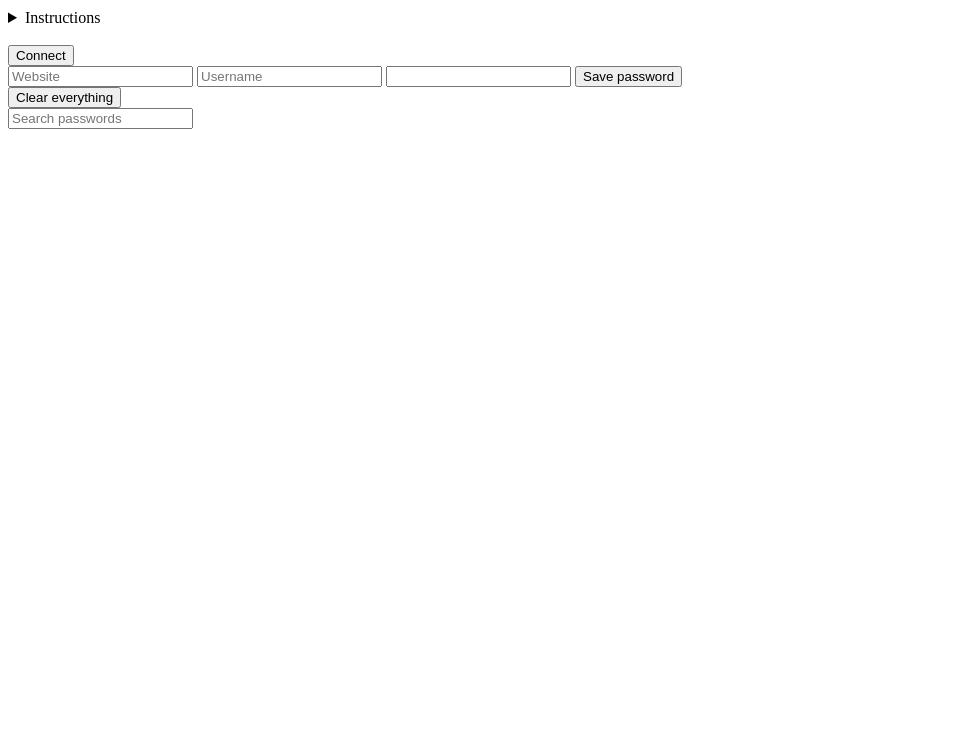
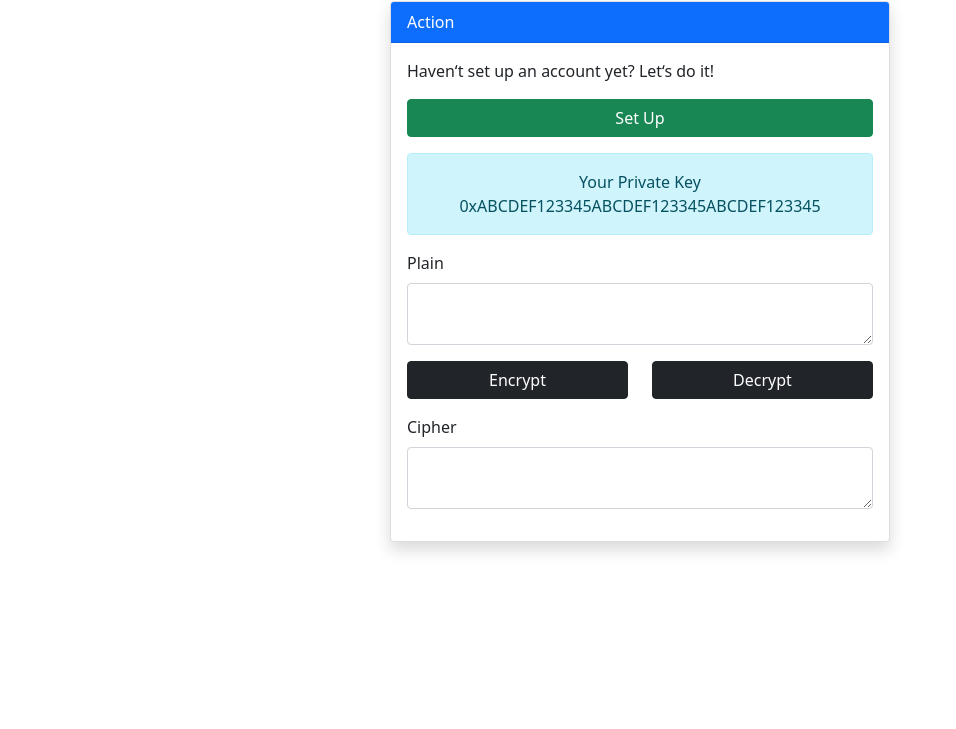
Before and after one commit to shipinstorm/my-first-metamask-snap, a website: page index.html in a window 1280 px wide. Shown: the part 71-800 px from the top of the page, without its empty margins (0-956 px from the left). Drawn offline with nearby package versions, Linux system fonts and the light colour scheme.

Commit message:
Build the UI

```diff
--- a/index.html
+++ b/index.html
@@ -1,12 +1,73 @@
 <!DOCTYPE html>
 <html>
   <head>
-    <title>Hello, Snaps!</title>
+      Jackson's First Ever Meta Mask Snap - Simple Private Key Store
+    </title>
     <link rel="icon" type="image/svg" href="./images/icon.svg" />
+
+    <link
+      href="https://cdn.jsdelivr.net/npm/bootstrap@5.0.2/dist/css/bootstrap.min.css"
+      rel="stylesheet"
+      integrity="sha384-EVSTQN3/azprG1Anm3QDgpJLIm9Nao0Yz1ztcQTwFspd3yD65VohhpuuCOmLASjC"
+      crossorigin="anonymous"
+    />
+    <script
+      src="https://cdn.jsdelivr.net/npm/bootstrap@5.0.2/dist/js/bootstrap.bundle.min.js"
+      integrity="sha384-MrcW6ZMFYlzcLA8Nl+NtUVF0sA7MsXsP1UyJoMp4YLEuNSfAP+JcXn/tWtIaxVXM"
+      crossorigin="anonymous"
+    ></script>
   </head>
 
   <body>
-    <h1>Hello, Snaps!</h1>
+    <div class="container-fluid d-flex justify-content-center">
+      <div class="card mt-5 shadow" style="min-width: 500px">
+        <header class="card-header bg-primary text-white">Action</header>
+        <main class="card-body">
+          <div class="mb-3">
+            <p>Haven&lsquo;t set up an account yet? Let&lsquo;s do it!</p>
+            <button class="btn btn-success w-100" id="btnSetUp">Set Up</button>
+          </div>
+
+          <div>
+            <section class="alert alert-info text-center mb-3">
+              <div>Your Private Key</div>
+              <div>0xABCDEF123345ABCDEF123345ABCDEF123345</div>
+            </section>
+
+            <section class="form-group mb-3">
+              <label for="formControlPlainText" class="mb-2">Plain</label>
+              <textarea
+                class="form-control"
+                type="text"
+                name="plainText"
+                id="formControlPlainText"
+              ></textarea>
+            </section>
+
+            <section class="row mb-3">
+              <div class="col-6">
+                <button class="btn btn-dark w-100">Encrypt</button>
+              </div>
+              <div class="col-6">
+                <button class="btn btn-dark col-6 w-100">Decrypt</button>
+              </div>
+            </section>
+
+            <section class="form-group mb-3">
+              <label for="formControlCipherText" class="mb-2">Cipher</label>
+              <textarea
+                class="form-control"
+                type="text"
+                name="cipherText"
+                id="formControlCipherText"
+              ></textarea>
+            </section>
+          </div>
+        </main>
+      </div>
+    </div>
+
+    <!-- <h1>Hello, Snaps!</h1>
     <details>
       <summary>Instructions</summary>
       <ul>
@@ -44,7 +105,7 @@
         id="password_search"
       /><br />
       <ul id="password_list"></ul>
-    </div>
+    </div> -->
   </body>
 
   <script>
```
